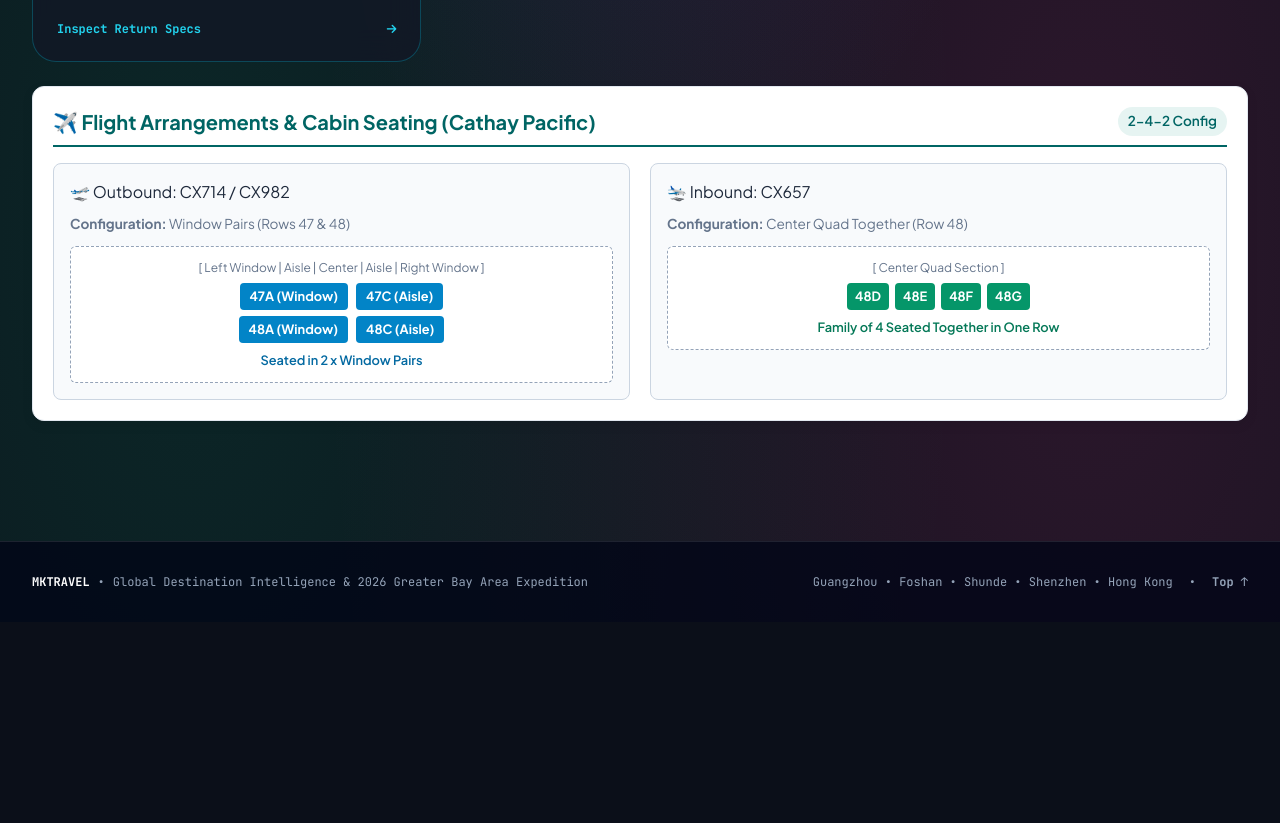
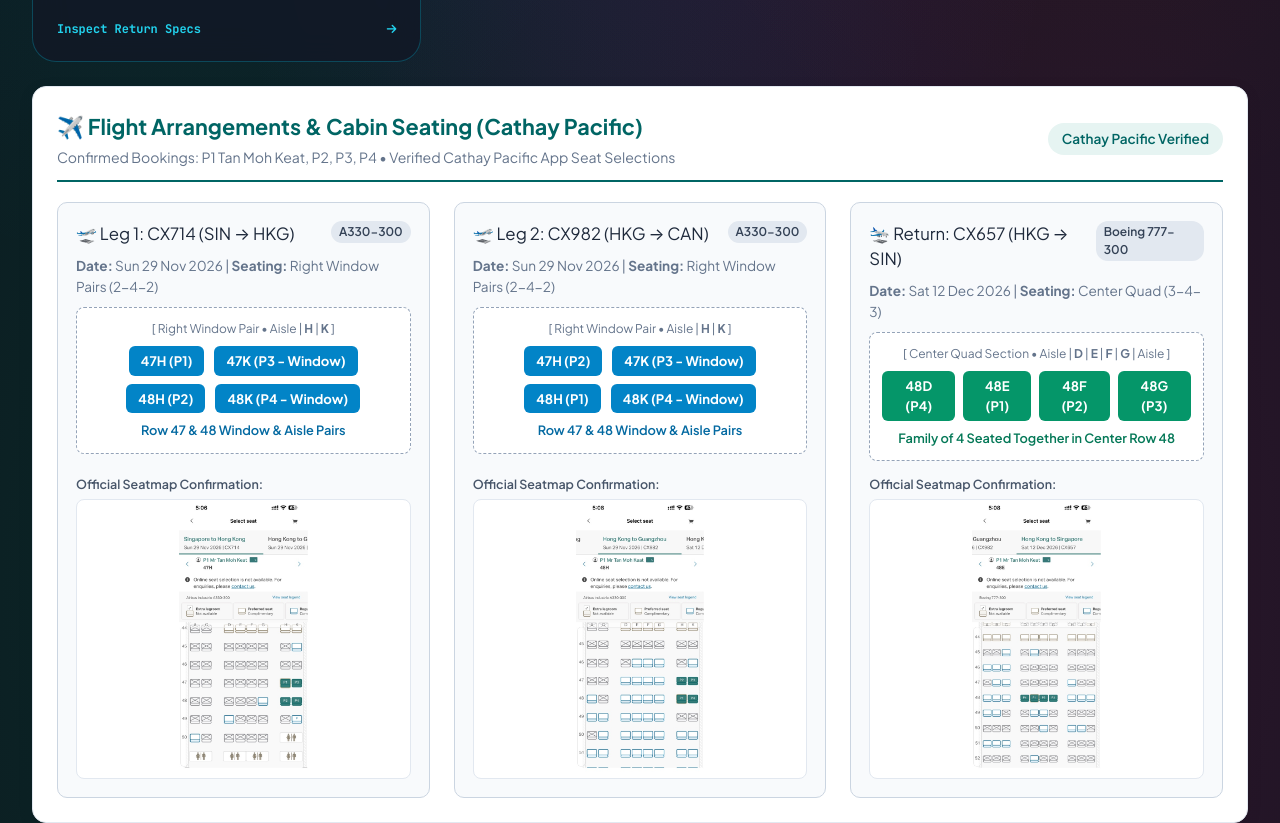
Before and after one commit to plusactive101-dot/spectravel, a plain HTML site: page index.html in a window 1280 px wide. Shown: the part 1969-2792 px from the top of the page. Before the commit the page ends 2591 px from the top, so only its background shows below. Drawn offline with nearby package versions, Linux system fonts and the light colour scheme.

Commit message:
feat(flowchart): embed official Cathay Pacific seat selection screenshots for CX714, CX982, and CX657

```diff
--- a/index.html
+++ b/index.html
@@ -1923,50 +1923,108 @@
 
 
 <!-- Flight Details & Cabin Seating Arrangements Card -->
-<div class="flight-seating-container" style="margin: 24px 0; padding: 20px; background: #ffffff; border-radius: 12px; box-shadow: 0 4px 12px rgba(0,0,0,0.08); border: 1px solid #e2e8f0;">
-  <div style="display: flex; align-items: center; justify-content: space-between; margin-bottom: 16px; border-bottom: 2px solid #006564; padding-bottom: 8px;">
-    <h3 style="margin: 0; color: #006564; font-size: 1.25rem; font-weight: 700;">✈️ Flight Arrangements & Cabin Seating (Cathay Pacific)</h3>
-    <span style="background: #e6f4f2; color: #006564; padding: 4px 10px; border-radius: 20px; font-size: 0.85rem; font-weight: 600;">2-4-2 Config</span>
+<div class="flight-seating-container" style="margin: 24px 0; padding: 24px; background: #ffffff; border-radius: 14px; box-shadow: 0 4px 16px rgba(0,0,0,0.08); border: 1px solid #e2e8f0;">
+  <div style="display: flex; align-items: center; justify-content: space-between; margin-bottom: 20px; border-bottom: 2px solid #006564; padding-bottom: 12px; flex-wrap: wrap; gap: 10px;">
+    <div>
+      <h3 style="margin: 0; color: #006564; font-size: 1.35rem; font-weight: 700;">✈️ Flight Arrangements & Cabin Seating (Cathay Pacific)</h3>
+      <p style="margin: 4px 0 0 0; color: #64748b; font-size: 0.88rem;">Confirmed Bookings: P1 Tan Moh Keat, P2, P3, P4 • Verified Cathay Pacific App Seat Selections</p>
+    </div>
+    <span style="background: #e6f4f2; color: #006564; padding: 6px 14px; border-radius: 20px; font-size: 0.85rem; font-weight: 600;">Cathay Pacific Verified</span>
   </div>
 
-  <div style="display: grid; grid-template-columns: repeat(auto-fit, minmax(300px, 1fr)); gap: 20px;">
-    <!-- Outbound Flights Card -->
-    <div style="background: #f8fafc; border: 1px solid #cbd5e1; border-radius: 8px; padding: 16px;">
-      <h4 style="margin: 0 0 10px 0; color: #1e293b; font-size: 1rem;">🛫 Outbound: CX714 / CX982</h4>
-      <p style="margin: 4px 0; font-size: 0.85rem; color: #64748b;"><strong>Configuration:</strong> Window Pairs (Rows 47 & 48)</p>
+  <div style="display: grid; grid-template-columns: repeat(auto-fit, minmax(320px, 1fr)); gap: 24px;">
+
+    <!-- Leg 1: SIN -> HKG CX714 -->
+    <div style="background: #f8fafc; border: 1px solid #cbd5e1; border-radius: 10px; padding: 18px; display: flex; flex-direction: column;">
+      <div style="display: flex; justify-content: space-between; align-items: flex-start; margin-bottom: 8px;">
+        <h4 style="margin: 0; color: #1e293b; font-size: 1.05rem;">🛫 Leg 1: CX714 (SIN → HKG)</h4>
+        <span style="background: #e2e8f0; color: #334155; padding: 2px 8px; border-radius: 12px; font-size: 0.75rem; font-weight: 600;">A330-300</span>
+      </div>
+      <p style="margin: 2px 0 10px 0; font-size: 0.85rem; color: #64748b;"><strong>Date:</strong> Sun 29 Nov 2026 | <strong>Seating:</strong> Right Window Pairs (2-4-2)</p>
 
       <!-- Visual Seat Graphic -->
-      <div style="margin-top: 12px; background: #ffffff; border: 1px dashed #94a3b8; border-radius: 6px; padding: 12px; text-align: center;">
-        <div style="font-size: 0.75rem; color: #64748b; margin-bottom: 6px;">[ Left Window | Aisle | Center | Aisle | Right Window ]</div>
-        <div style="display: flex; justify-content: center; gap: 8px; margin-bottom: 6px;">
-          <span style="background: #0284c7; color: #fff; padding: 4px 10px; border-radius: 4px; font-size: 0.8rem; font-weight: bold;">47A (Window)</span>
-          <span style="background: #0284c7; color: #fff; padding: 4px 10px; border-radius: 4px; font-size: 0.8rem; font-weight: bold;">47C (Aisle)</span>
-        </div>
-        <div style="display: flex; justify-content: center; gap: 8px;">
-          <span style="background: #0284c7; color: #fff; padding: 4px 10px; border-radius: 4px; font-size: 0.8rem; font-weight: bold;">48A (Window)</span>
-          <span style="background: #0284c7; color: #fff; padding: 4px 10px; border-radius: 4px; font-size: 0.8rem; font-weight: bold;">48C (Aisle)</span>
-        </div>
-        <p style="margin: 8px 0 0 0; font-size: 0.8rem; color: #0369a1; font-weight: 600;">Seated in 2 x Window Pairs</p>
+      <div style="background: #ffffff; border: 1px dashed #94a3b8; border-radius: 8px; padding: 12px; text-align: center; margin-bottom: 14px;">
+        <div style="font-size: 0.75rem; color: #64748b; margin-bottom: 8px;">[ Right Window Pair • Aisle | <strong>H</strong> | <strong>K</strong> ]</div>
+        <div style="display: flex; justify-content: center; gap: 10px; margin-bottom: 8px;">
+          <span style="background: #0284c7; color: #fff; padding: 5px 12px; border-radius: 6px; font-size: 0.82rem; font-weight: bold;">47H (P1)</span>
+          <span style="background: #0284c7; color: #fff; padding: 5px 12px; border-radius: 6px; font-size: 0.82rem; font-weight: bold;">47K (P3 - Window)</span>
+        </div>
+        <div style="display: flex; justify-content: center; gap: 10px;">
+          <span style="background: #0284c7; color: #fff; padding: 5px 12px; border-radius: 6px; font-size: 0.82rem; font-weight: bold;">48H (P2)</span>
+          <span style="background: #0284c7; color: #fff; padding: 5px 12px; border-radius: 6px; font-size: 0.82rem; font-weight: bold;">48K (P4 - Window)</span>
+        </div>
+        <p style="margin: 8px 0 0 0; font-size: 0.8rem; color: #0369a1; font-weight: 600;">Row 47 & 48 Window & Aisle Pairs</p>
+      </div>
+
+      <!-- Screenshot Preview -->
+      <div style="margin-top: auto;">
+        <p style="margin: 0 0 6px 0; font-size: 0.78rem; font-weight: 600; color: #475569;">Official Seatmap Confirmation:</p>
+        <a href="assets/cx714_seatmap.png" target="_blank" title="Click to view full image">
+          <img src="assets/cx714_seatmap.png" alt="CX714 Seat Selection" style="width: 100%; max-height: 280px; object-fit: contain; background: #fff; border: 1px solid #e2e8f0; border-radius: 8px; cursor: pointer; transition: transform 0.2s;" onmouseover="this.style.transform='scale(1.02)'" onmouseout="this.style.transform='scale(1)'">
+        </a>
       </div>
     </div>
 
-    <!-- Inbound Flight Card -->
-    <div style="background: #f8fafc; border: 1px solid #cbd5e1; border-radius: 8px; padding: 16px;">
-      <h4 style="margin: 0 0 10px 0; color: #1e293b; font-size: 1rem;">🛬 Inbound: CX657</h4>
-      <p style="margin: 4px 0; font-size: 0.85rem; color: #64748b;"><strong>Configuration:</strong> Center Quad Together (Row 48)</p>
+    <!-- Leg 2: HKG -> CAN CX982 -->
+    <div style="background: #f8fafc; border: 1px solid #cbd5e1; border-radius: 10px; padding: 18px; display: flex; flex-direction: column;">
+      <div style="display: flex; justify-content: space-between; align-items: flex-start; margin-bottom: 8px;">
+        <h4 style="margin: 0; color: #1e293b; font-size: 1.05rem;">🛫 Leg 2: CX982 (HKG → CAN)</h4>
+        <span style="background: #e2e8f0; color: #334155; padding: 2px 8px; border-radius: 12px; font-size: 0.75rem; font-weight: 600;">A330-300</span>
+      </div>
+      <p style="margin: 2px 0 10px 0; font-size: 0.85rem; color: #64748b;"><strong>Date:</strong> Sun 29 Nov 2026 | <strong>Seating:</strong> Right Window Pairs (2-4-2)</p>
 
       <!-- Visual Seat Graphic -->
-      <div style="margin-top: 12px; background: #ffffff; border: 1px dashed #94a3b8; border-radius: 6px; padding: 12px; text-align: center;">
-        <div style="font-size: 0.75rem; color: #64748b; margin-bottom: 6px;">[ Center Quad Section ]</div>
-        <div style="display: flex; justify-content: center; gap: 6px;">
-          <span style="background: #059669; color: #fff; padding: 4px 8px; border-radius: 4px; font-size: 0.8rem; font-weight: bold;">48D</span>
-          <span style="background: #059669; color: #fff; padding: 4px 8px; border-radius: 4px; font-size: 0.8rem; font-weight: bold;">48E</span>
-          <span style="background: #059669; color: #fff; padding: 4px 8px; border-radius: 4px; font-size: 0.8rem; font-weight: bold;">48F</span>
-          <span style="background: #059669; color: #fff; padding: 4px 8px; border-radius: 4px; font-size: 0.8rem; font-weight: bold;">48G</span>
-        </div>
-        <p style="margin: 8px 0 0 0; font-size: 0.8rem; color: #047857; font-weight: 600;">Family of 4 Seated Together in One Row</p>
+      <div style="background: #ffffff; border: 1px dashed #94a3b8; border-radius: 8px; padding: 12px; text-align: center; margin-bottom: 14px;">
+        <div style="font-size: 0.75rem; color: #64748b; margin-bottom: 8px;">[ Right Window Pair • Aisle | <strong>H</strong> | <strong>K</strong> ]</div>
+        <div style="display: flex; justify-content: center; gap: 10px; margin-bottom: 8px;">
+          <span style="background: #0284c7; color: #fff; padding: 5px 12px; border-radius: 6px; font-size: 0.82rem; font-weight: bold;">47H (P2)</span>
+          <span style="background: #0284c7; color: #fff; padding: 5px 12px; border-radius: 6px; font-size: 0.82rem; font-weight: bold;">47K (P3 - Window)</span>
+        </div>
+        <div style="display: flex; justify-content: center; gap: 10px;">
+          <span style="background: #0284c7; color: #fff; padding: 5px 12px; border-radius: 6px; font-size: 0.82rem; font-weight: bold;">48H (P1)</span>
+          <span style="background: #0284c7; color: #fff; padding: 5px 12px; border-radius: 6px; font-size: 0.82rem; font-weight: bold;">48K (P4 - Window)</span>
+        </div>
+        <p style="margin: 8px 0 0 0; font-size: 0.8rem; color: #0369a1; font-weight: 600;">Row 47 & 48 Window & Aisle Pairs</p>
+      </div>
+
+      <!-- Screenshot Preview -->
+      <div style="margin-top: auto;">
+        <p style="margin: 0 0 6px 0; font-size: 0.78rem; font-weight: 600; color: #475569;">Official Seatmap Confirmation:</p>
+        <a href="assets/cx982_seatmap.png" target="_blank" title="Click to view full image">
+          <img src="assets/cx982_seatmap.png" alt="CX982 Seat Selection" style="width: 100%; max-height: 280px; object-fit: contain; background: #fff; border: 1px solid #e2e8f0; border-radius: 8px; cursor: pointer; transition: transform 0.2s;" onmouseover="this.style.transform='scale(1.02)'" onmouseout="this.style.transform='scale(1)'">
+        </a>
       </div>
     </div>
+
+    <!-- Return Leg: HKG -> SIN CX657 -->
+    <div style="background: #f8fafc; border: 1px solid #cbd5e1; border-radius: 10px; padding: 18px; display: flex; flex-direction: column;">
+      <div style="display: flex; justify-content: space-between; align-items: flex-start; margin-bottom: 8px;">
+        <h4 style="margin: 0; color: #1e293b; font-size: 1.05rem;">🛬 Return: CX657 (HKG → SIN)</h4>
+        <span style="background: #e2e8f0; color: #334155; padding: 2px 8px; border-radius: 12px; font-size: 0.75rem; font-weight: 600;">Boeing 777-300</span>
+      </div>
+      <p style="margin: 2px 0 10px 0; font-size: 0.85rem; color: #64748b;"><strong>Date:</strong> Sat 12 Dec 2026 | <strong>Seating:</strong> Center Quad (3-4-3)</p>
+
+      <!-- Visual Seat Graphic -->
+      <div style="background: #ffffff; border: 1px dashed #94a3b8; border-radius: 8px; padding: 12px; text-align: center; margin-bottom: 14px;">
+        <div style="font-size: 0.75rem; color: #64748b; margin-bottom: 8px;">[ Center Quad Section • Aisle | <strong>D</strong> | <strong>E</strong> | <strong>F</strong> | <strong>G</strong> | Aisle ]</div>
+        <div style="display: flex; justify-content: center; gap: 8px;">
+          <span style="background: #059669; color: #fff; padding: 5px 10px; border-radius: 6px; font-size: 0.82rem; font-weight: bold;">48D (P4)</span>
+          <span style="background: #059669; color: #fff; padding: 5px 10px; border-radius: 6px; font-size: 0.82rem; font-weight: bold;">48E (P1)</span>
+          <span style="background: #059669; color: #fff; padding: 5px 10px; border-radius: 6px; font-size: 0.82rem; font-weight: bold;">48F (P2)</span>
+          <span style="background: #059669; color: #fff; padding: 5px 10px; border-radius: 6px; font-size: 0.82rem; font-weight: bold;">48G (P3)</span>
+        </div>
+        <p style="margin: 8px 0 0 0; font-size: 0.8rem; color: #047857; font-weight: 600;">Family of 4 Seated Together in Center Row 48</p>
+      </div>
+
+      <!-- Screenshot Preview -->
+      <div style="margin-top: auto;">
+        <p style="margin: 0 0 6px 0; font-size: 0.78rem; font-weight: 600; color: #475569;">Official Seatmap Confirmation:</p>
+        <a href="assets/cx657_seatmap.png" target="_blank" title="Click to view full image">
+          <img src="assets/cx657_seatmap.png" alt="CX657 Seat Selection" style="width: 100%; max-height: 280px; object-fit: contain; background: #fff; border: 1px solid #e2e8f0; border-radius: 8px; cursor: pointer; transition: transform 0.2s;" onmouseover="this.style.transform='scale(1.02)'" onmouseout="this.style.transform='scale(1)'">
+        </a>
+      </div>
+    </div>
+
   </div>
 </div>
 <!-- End Flight Details Card -->
```
Also changed, not shown: assets/cx657_seatmap.png (added), assets/cx714_seatmap.png (added), assets/cx982_seatmap.png (added).
